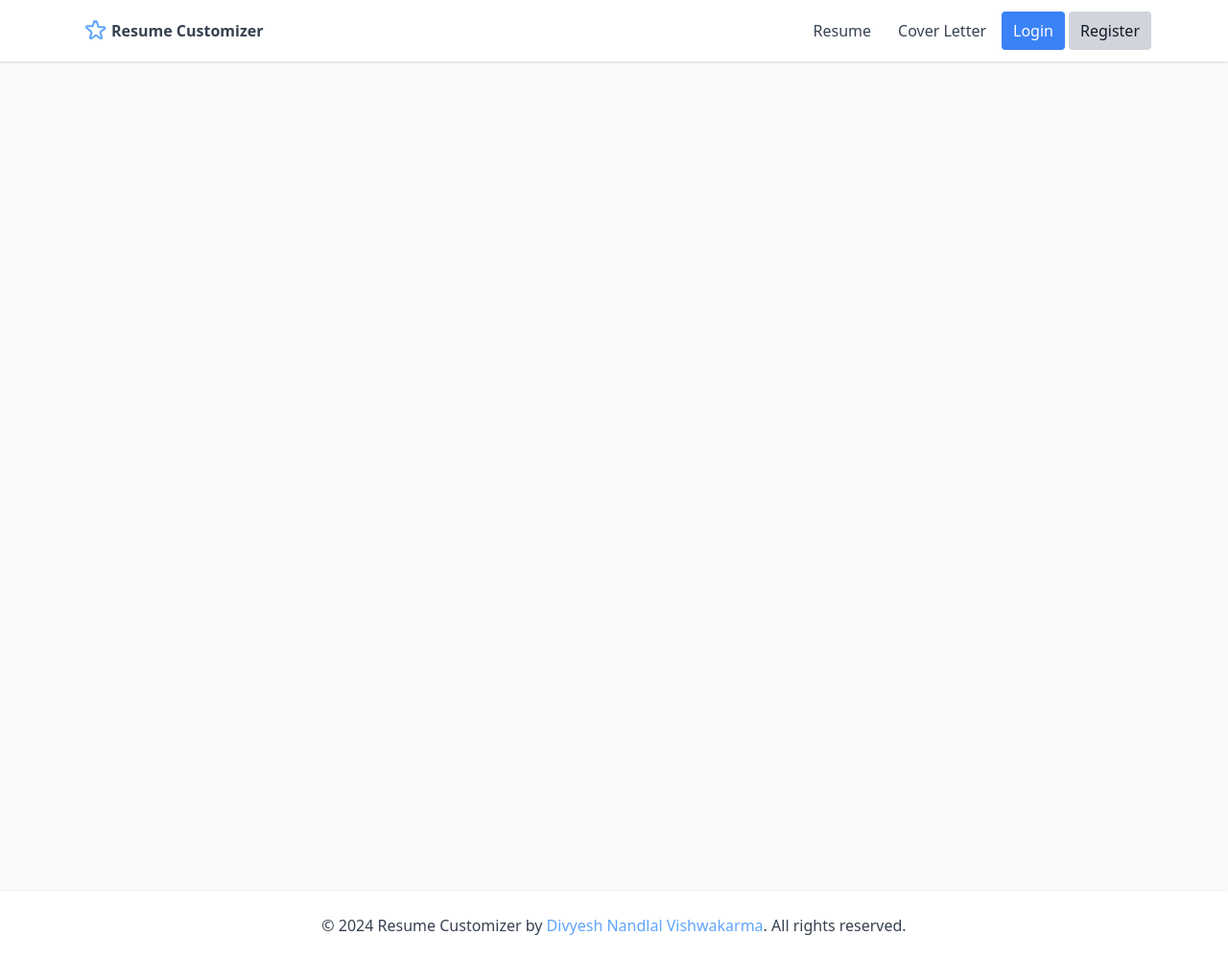
After one commit to divyesh1099/resumeCustomizer, a Django app: template resumeCustomizer/latexEditor/templates/latexEditor/latexLayout.html in a window 1280 px wide. The commit adds this page. Shown: the whole page at 96% size. Run offline with Django 5.2, Linux system fonts and the light colour scheme; the template is opened without the code that fills it, so the values that code supplies are empty; some libraries are stand-ins or nearby versions.

Commit message:
Complete Latex Render Logic

```diff
--- a/resumeCustomizer/latexEditor/templates/latexEditor/index.html
+++ b/resumeCustomizer/latexEditor/templates/latexEditor/index.html
@@ -1,4 +1,4 @@
-{% extends 'layout.html' %}
+{% extends 'latexEditor/latexlayout.html' %}
 {% load static %}
 {% block custom_styles %}
 <style>
--- /dev/null
+++ b/resumeCustomizer/latexEditor/templates/latexEditor/latexLayout.html
@@ -0,0 +1,59 @@
+<!DOCTYPE html>
+<html lang="en">
+<head>
+    <meta charset="UTF-8">
+    <meta name="viewport" content="width=device-width, initial-scale=1.0">
+    <title>Resume Customizer</title>
+    <link href="https://cdn.jsdelivr.net/npm/tailwindcss@2.0.0/dist/tailwind.min.css" rel="stylesheet">
+    {% block custom_styles %}
+    {% endblock %}
+</head>
+<body class="bg-gray-50 text-gray-900">
+
+    <nav class="bg-white shadow">
+        <div class="max-w-6xl mx-auto px-4">
+            <div class="flex justify-between">
+                <div class="flex space-x-4">
+                    <!-- logo -->
+                    <div>
+                        <a href="/" class="flex items-center py-5 px-2 text-gray-700 hover:text-gray-900">
+                            <svg class="h-6 w-6 mr-1 text-blue-400" fill="none" stroke-linecap="round" stroke-linejoin="round" stroke-width="2" viewBox="0 0 24 24" stroke="currentColor">
+                                <path d="M11.049 2.927c.3-.921 1.603-.921 1.902 0l1.519 4.674a1 1 0 00.95.69h4.927c.969 0 1.371 1.24.588 1.81l-3.976 2.888a1 1 0 00-.363 1.118l1.518 4.674c.3.921-.755 1.688-1.54 1.118l-3.976-2.888a1 1 0 00-1.176 0l-3.976 2.888c-.784.57-1.838-.197-1.539-1.118l1.518-4.674a1 1 0 00-.363-1.118L2.37 9.1c-.783-.57-.38-1.81.588-1.81h4.927a1 1 0 00.95-.69l1.519-4.674z"/>
+                            </svg>
+                            <span class="font-bold">Resume Customizer</span>
+                        </a>
+                    </div>
+                </div>
+                <!-- secondary nav -->
+                <div class="hidden md:flex items-center space-x-1">
+                    <a href="{% url 'resume:index' %}" class="py-5 px-3 text-gray-700 hover:text-gray-900">Resume</a>
+                    <a href="{% url 'home:index' %}" class="py-5 px-3 text-gray-700 hover:text-gray-900">Cover Letter</a>
+                    {% if user.is_authenticated %}
+                        <a href="{% url 'workprofile:index' %}" class="py-5 px-3 text-gray-700 hover:text-gray-900">Profile</a>
+                        <a href="{% url 'home:logout' %}" class="py-2 px-3 bg-red-500 text-white rounded hover:bg-red-600">Logout</a>
+                    {% else %}
+                        <a href="{% url 'home:login' %}" class="py-2 px-3 bg-blue-500 text-white rounded hover:bg-blue-600">Login</a>
+                        <a href="{% url 'home:register' %}" class="py-2 px-3 bg-gray-300 text-gray-900 rounded hover:bg-gray-400">Register</a>
+                    {% endif %}
+                </div>
+
+            </div>
+        </div>
+    </nav>
+
+    <!-- Page Content -->
+    <main class="flex-grow">
+        <div class="container mx-auto px-4 sm:px-6 lg:px-8" style="min-height: 100vh;">
+            {% block content %}
+            {% endblock content %}
+        </div>
+    </main>
+
+    <footer class="bg-white shadow mt-16">
+        <div class="max-w-6xl mx-auto px-4 py-6">
+            <p class="text-gray-700 text-center">© 2024 Resume Customizer by <a class="text-blue-400" target="_blank" href="https://www.linkedin.com/in/motidivya/">Divyesh Nandlal Vishwakarma</a>. All rights reserved.</p>
+        </div>
+    </footer>
+
+</body>
+</html>
```
Also changed, not shown: resumeCustomizer/latexEditor/views.py (+57 -20 lines), 3 other files.
